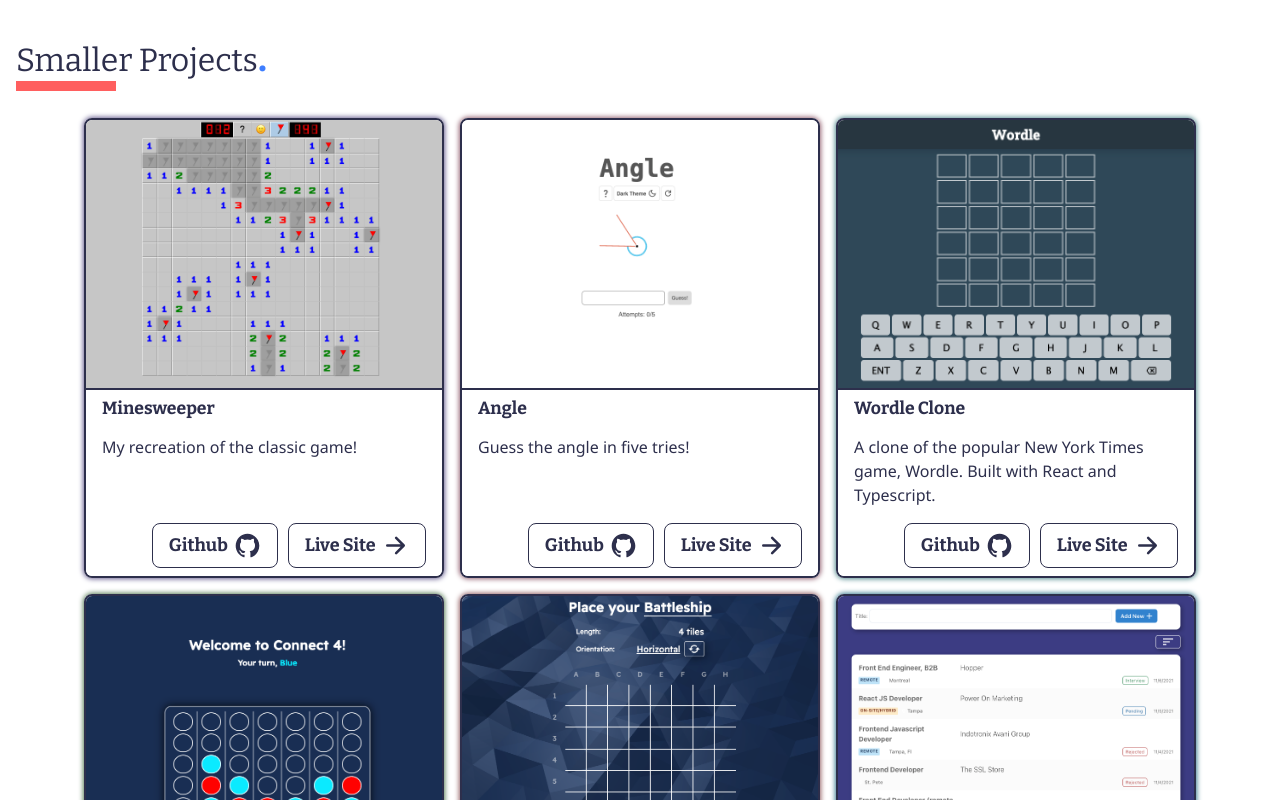
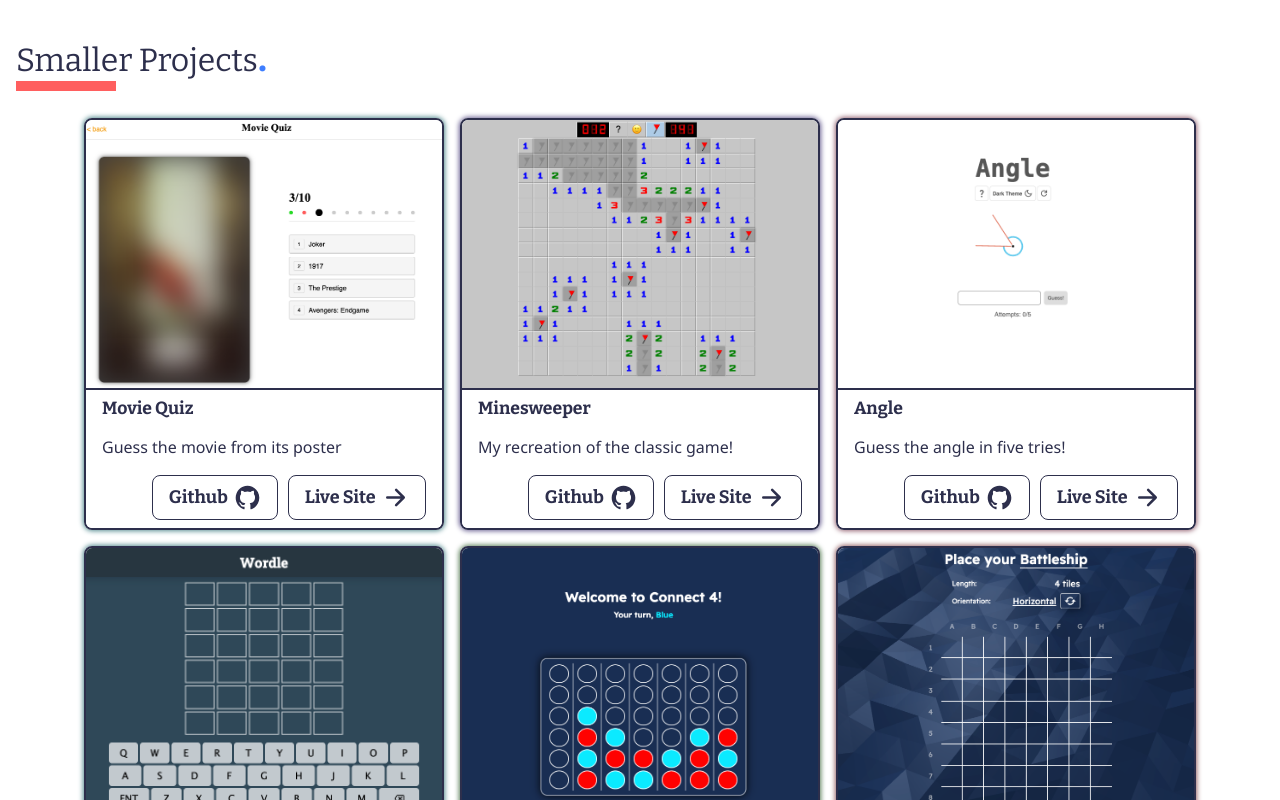
Before and after one commit to tylertierney/portfolio, a React (Vite) app: page / in a window 1280 px wide. Shown: the part 5960-6760 px from the top of the page. Built offline with nearby package versions, Linux system fonts and the light colour scheme.

Commit message:
add movie-quiz project

```diff
--- a/src/components/Projects/Project/TechStackIcon/TechStackIcon.tsx
+++ b/src/components/Projects/Project/TechStackIcon/TechStackIcon.tsx
@@ -16,7 +16,24 @@
 } from "../../../../icons/icons";
 import { useState } from "react";
 
-const techStackIcons = new Map<string, { icon: JSX.Element; color: string }>([
+export type iconKey =
+  | "React"
+  | "Node JS"
+  | "Heroku"
+  | "Socket.IO"
+  | "Netlify"
+  | "Chakra UI"
+  | "Firebase"
+  | "Next.js"
+  | "MongoDB"
+  | "Auth0"
+  | "Angular"
+  | "Netlify Identity"
+  | "Amazon S3"
+  | "SendGrid"
+  | "Vite";
+
+const techStackIcons = new Map<iconKey, { icon: JSX.Element; color: string }>([
   ["React", { icon: reactIcon, color: "#61dafb" }],
   ["Node JS", { icon: nodeIcon, color: "#73aa63" }],
   ["Heroku", { icon: herokuIcon, color: "#79589f" }],
@@ -34,7 +51,7 @@
 ]);
 
 interface TechStackIconProps {
-  name: string;
+  name: iconKey;
 }
 
 export default function TechStackIcon({ name }: TechStackIconProps) {
--- a/src/projects.ts
+++ b/src/projects.ts
@@ -259,6 +259,20 @@
 
 export const smallerProjects = [
   {
+    title: "Movie Quiz",
+    description: "Guess the movie from its poster",
+    hostedSite: "https://movie-quiz-1.netlify.app/",
+    desktop_screenshot: "/images/screenshots/movie-quiz_desktop.png",
+    mobile_screenshot: "",
+    mobile_screenshot2: "",
+    mobile_screenshot3: "",
+    featuredImage: "",
+    local_url: "movie-quiz",
+    techStack: [],
+    color: "#7ce9d6",
+    github: "https://github.com/tylertierney/movie-quiz",
+  },
+  {
     title: "Minesweeper",
     description: "My recreation of the classic game!",
     hostedSite: "https://tylertierney.github.io/minesweeper",
```
Also changed, not shown: public/images/screenshots/movie-quiz_desktop.png (added).
